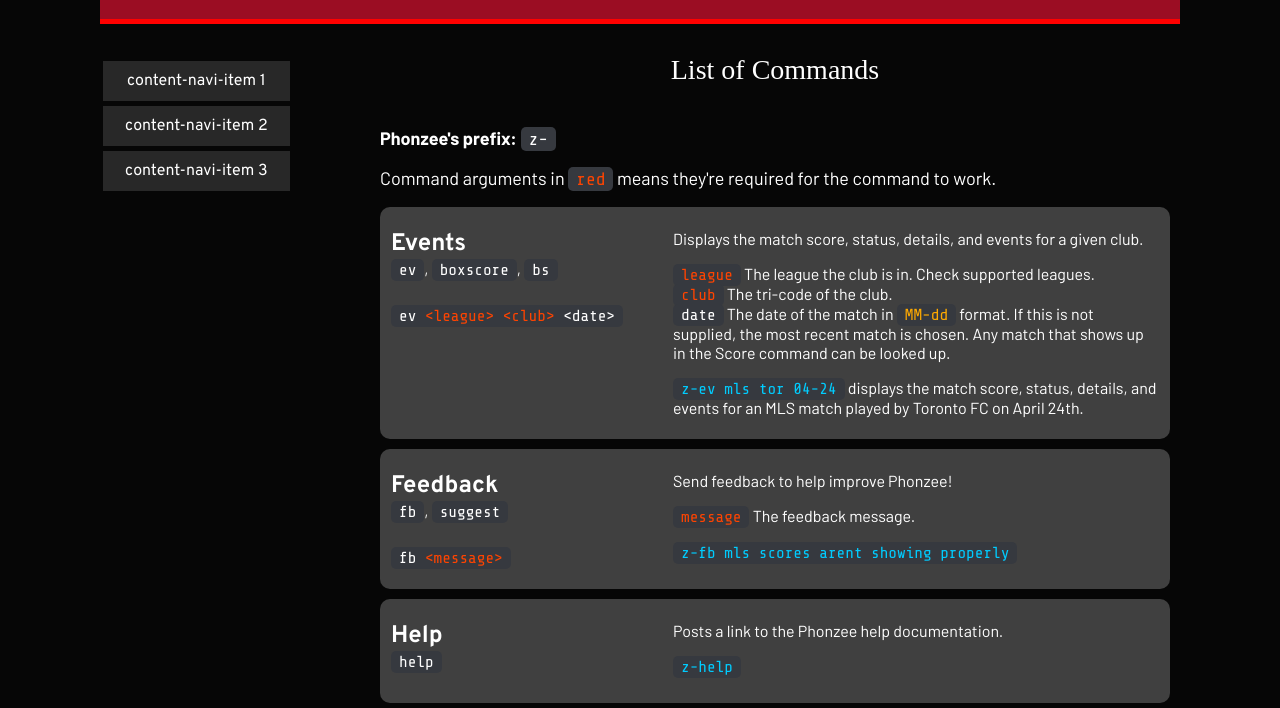
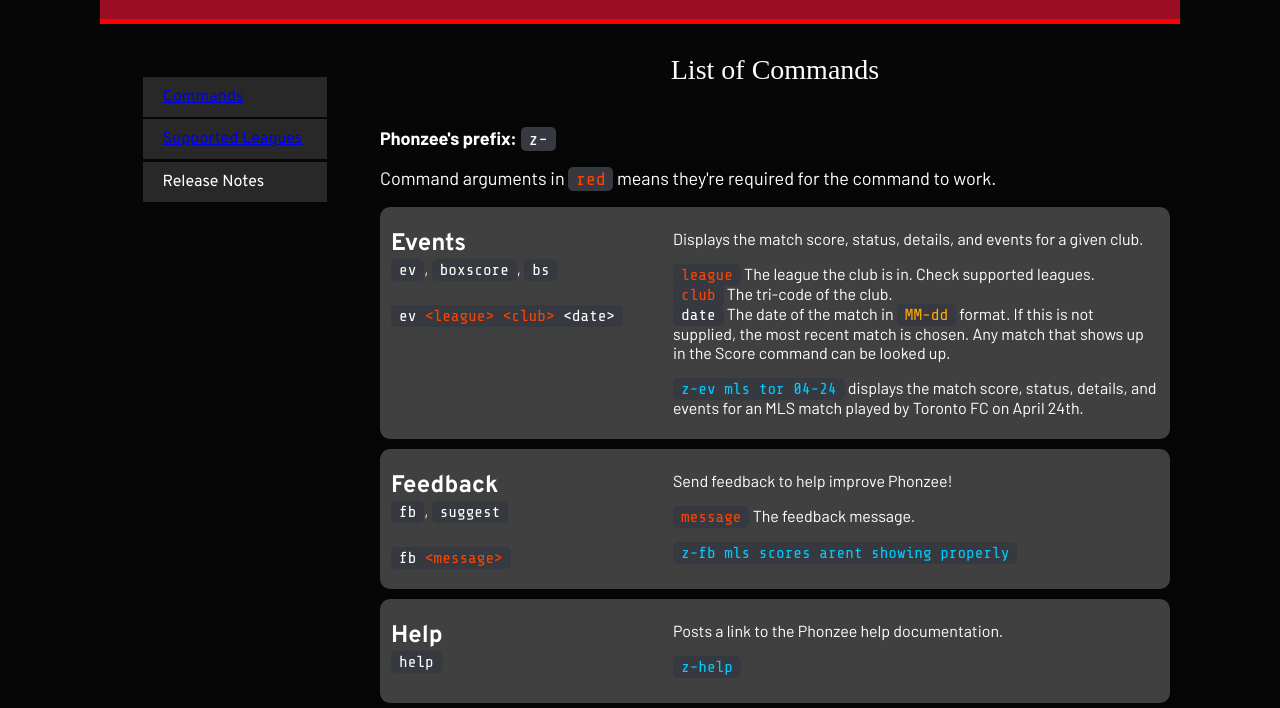
Before and after one commit to Dolcee85/phonzee-bot-help, a Gatsby site: page / in a window 1280 px wide. Shown: the part 92-800 px from the top of the page. Built offline with nearby package versions, Linux system fonts and the light colour scheme; Gatsby itself is replaced by a stand-in of ours.

Commit message:
Added links to navibar and styles

```diff
--- a/src/components/layout.js
+++ b/src/components/layout.js
@@ -1,6 +1,8 @@
 import React from 'react';
 import style from '../styles/style.scss';
 import icon from '../images/icon.png';
+
+import Navi from './navi';
 
 export default function Layout ({ title, children}) {
   return (
@@ -10,17 +12,7 @@ export default function Layout ({ title, children}) {
         <h1>Phonzee Bot Docs</h1>
       </div>
 
-      <div class="content-navi">
-        <div class="content-navi-item">
-          content-navi-item 1
-        </div>
-        <div class="content-navi-item">
-          content-navi-item 2
-        </div>
-        <div class="content-navi-item">
-          content-navi-item 3
-        </div>
-      </div>
+      <Navi />
 
       <div class="content-container">
         <h2>{ title }</h2>
--- /dev/null
+++ b/src/components/navi.js
@@ -0,0 +1,18 @@
+import React from 'react';
+import { Link } from 'gatsby';
+
+export default function Header() {
+  return (
+    <nav class="content-navi">
+      <ul>
+        <li class="content-navi-item">
+          <Link to="/">Commands</Link>
+        </li>
+        <li class="content-navi-item">
+          <Link to="leagues">Supported Leagues</Link>
+        </li>
+        <li class="content-navi-item">Release Notes</li>
+      </ul>
+    </nav>
+  );
+}
--- a/src/styles/style.scss
+++ b/src/styles/style.scss
@@ -102,7 +102,11 @@ body {
   margin: 2.5px;
   padding: 10px 20px 10px 20px;
   width: 100%;
-  text-align: center;
+  text-align: left;
+}
+
+.content-navi >  ul {
+  list-style-type: none;
 }
 
 /* Content */
```
